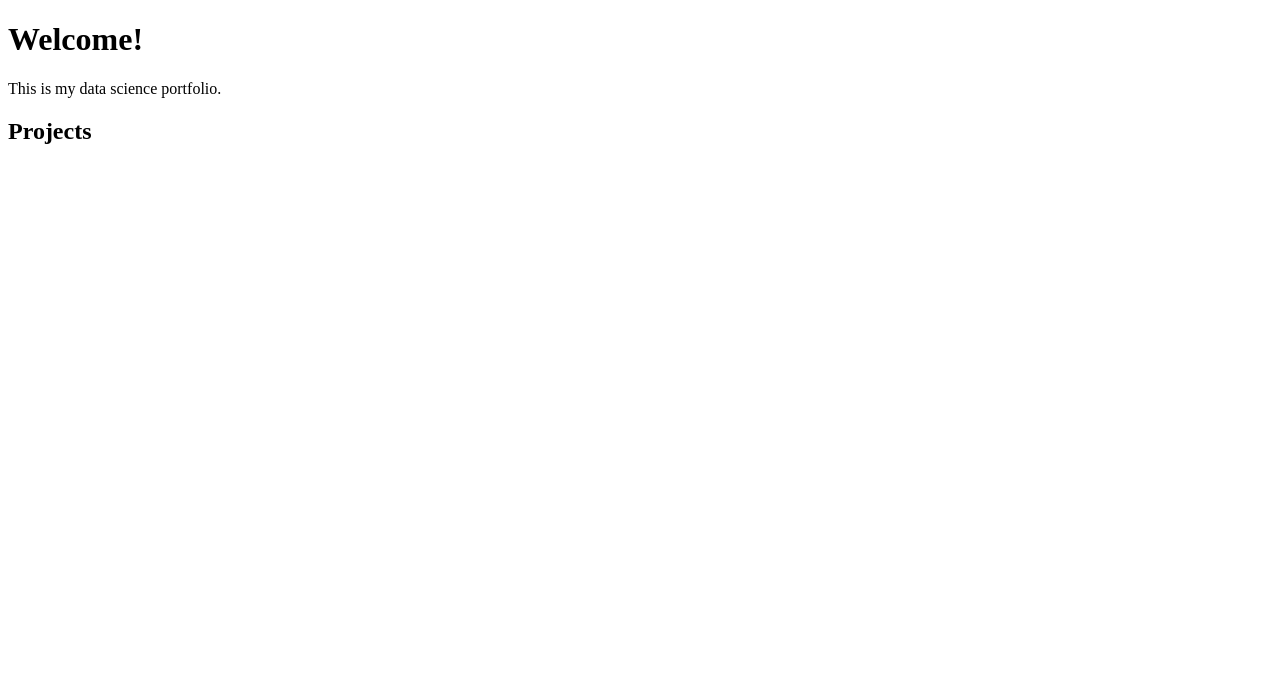
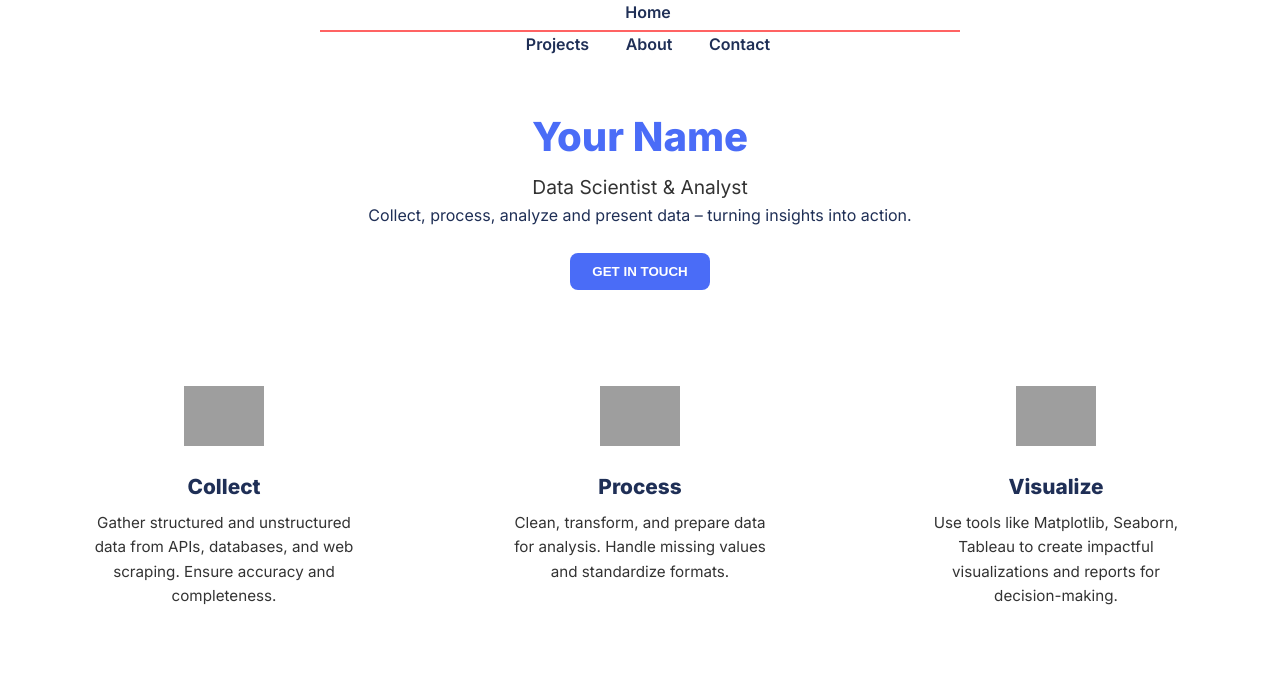
Before and after one commit to TonyNgo0225/Tony-s-Portfolio, a plain HTML site: page index.html in a window 1280 px wide. Drawn offline with Linux system fonts and the light colour scheme; grey boxes are pictures that could not be loaded.

Commit message:
Update index.html

```diff
--- a/index.html
+++ b/index.html
@@ -1,14 +1,139 @@
 <!DOCTYPE html>
-<html>
+<html lang="en">
+
 <head>
+  <meta charset="UTF-8" />
+  <meta name="viewport" content="width=device-width, initial-scale=1.0" />
   <title>My Data Science Portfolio</title>
+  <link href="https://fonts.googleapis.com/css2?family=Inter:wght@400;600;800&display=swap" rel="stylesheet">
+  <style>
+    * {
+      box-sizing: border-box;
+      margin: 0;
+      padding: 0;
+    }
+
+    body {
+      font-family: 'Inter', sans-serif;
+      background-color: #fff;
+      color: #1f2f56;
+      line-height: 1.6;
+    }
+
+    header {
+      text-align: center;
+      padding: 2rem;
+      background-color: #ffffff;
+    }
+
+    nav {
+      text-align: center;
+      padding-bottom: 1rem;
+    }
+
+    nav a {
+      margin: 0 1rem;
+      color: #1f2f56;
+      text-decoration: none;
+      font-weight: 600;
+      position: relative;
+    }
+
+    nav a.active::after {
+      content: '';
+      display: block;
+      margin: auto;
+      width: 50%;
+      padding-top: 4px;
+      border-bottom: 2px solid #ff6363;
+    }
+
+    h1 {
+      font-size: 2.5rem;
+      color: #4a6cf7;
+      margin-bottom: 0.2rem;
+    }
+
+    h2 {
+      font-size: 1.2rem;
+      font-weight: 400;
+      color: #333;
+    }
+
+    .btn {
+      margin-top: 1.5rem;
+      padding: 0.7rem 1.4rem;
+      background-color: #4a6cf7;
+      color: #fff;
+      border: none;
+      border-radius: 8px;
+      cursor: pointer;
+      font-weight: bold;
+    }
+
+    .sections {
+      display: flex;
+      justify-content: space-around;
+      padding: 3rem 1rem;
+      flex-wrap: wrap;
+    }
+
+    .section {
+      max-width: 300px;
+      text-align: center;
+      padding: 1rem;
+    }
+
+    .section img {
+      height: 60px;
+      margin-bottom: 1rem;
+    }
+
+    .section h3 {
+      font-size: 1.3rem;
+      color: #1f2f56;
+      margin-bottom: 0.5rem;
+    }
+
+    .section p {
+      color: #333;
+      font-size: 0.95rem;
+    }
+  </style>
 </head>
+
 <body>
-  <h1>Welcome!</h1>
-  <p>This is my data science portfolio.</p>
-  <h2>Projects</h2>
-  <ul>
-    <!-- add more as needed -->
-  </ul>
+  <nav>
+    <a href="#" class="active">Home</a>
+    <a href="#">Projects</a>
+    <a href="#">About</a>
+    <a href="#">Contact</a>
+  </nav>
+
+  <header>
+    <h1>Your Name</h1>
+    <h2>Data Scientist & Analyst</h2>
+    <p>Collect, process, analyze and present data – turning insights into action.</p>
+    <button class="btn">GET IN TOUCH</button>
+  </header>
+
+  <section class="sections">
+    <div class="section">
+      <img src="https://cdn-icons-png.flaticon.com/512/1828/1828817.png" alt="Collect Icon">
+      <h3>Collect</h3>
+      <p>Gather structured and unstructured data from APIs, databases, and web scraping. Ensure accuracy and completeness.</p>
+    </div>
+    <div class="section">
+      <img src="https://cdn-icons-png.flaticon.com/512/1256/1256650.png" alt="Process Icon">
+      <h3>Process</h3>
+      <p>Clean, transform, and prepare data for analysis. Handle missing values and standardize formats.</p>
+    </div>
+    <div class="section">
+      <img src="https://cdn-icons-png.flaticon.com/512/1828/1828884.png" alt="Visualize Icon">
+      <h3>Visualize</h3>
+      <p>Use tools like Matplotlib, Seaborn, Tableau to create impactful visualizations and reports for decision-making.</p>
+    </div>
+  </section>
 </body>
+
 </html>
```
